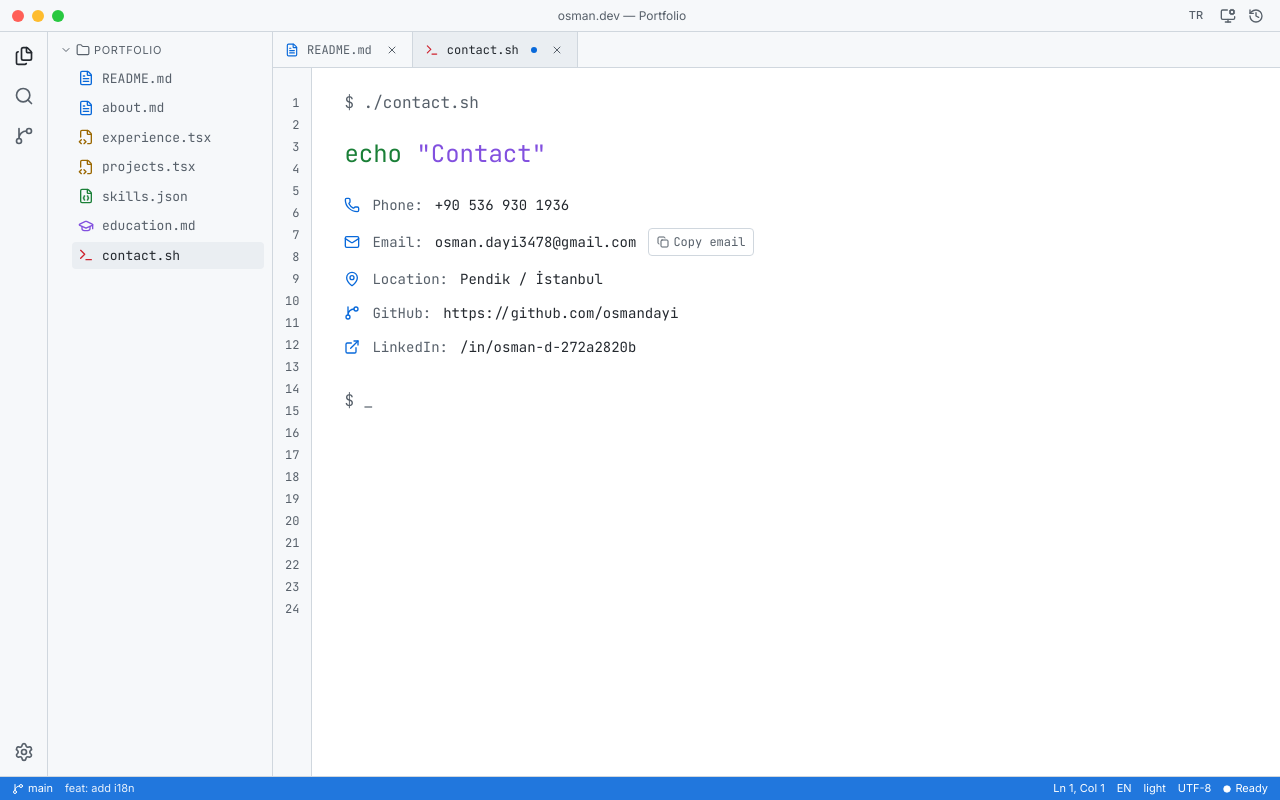
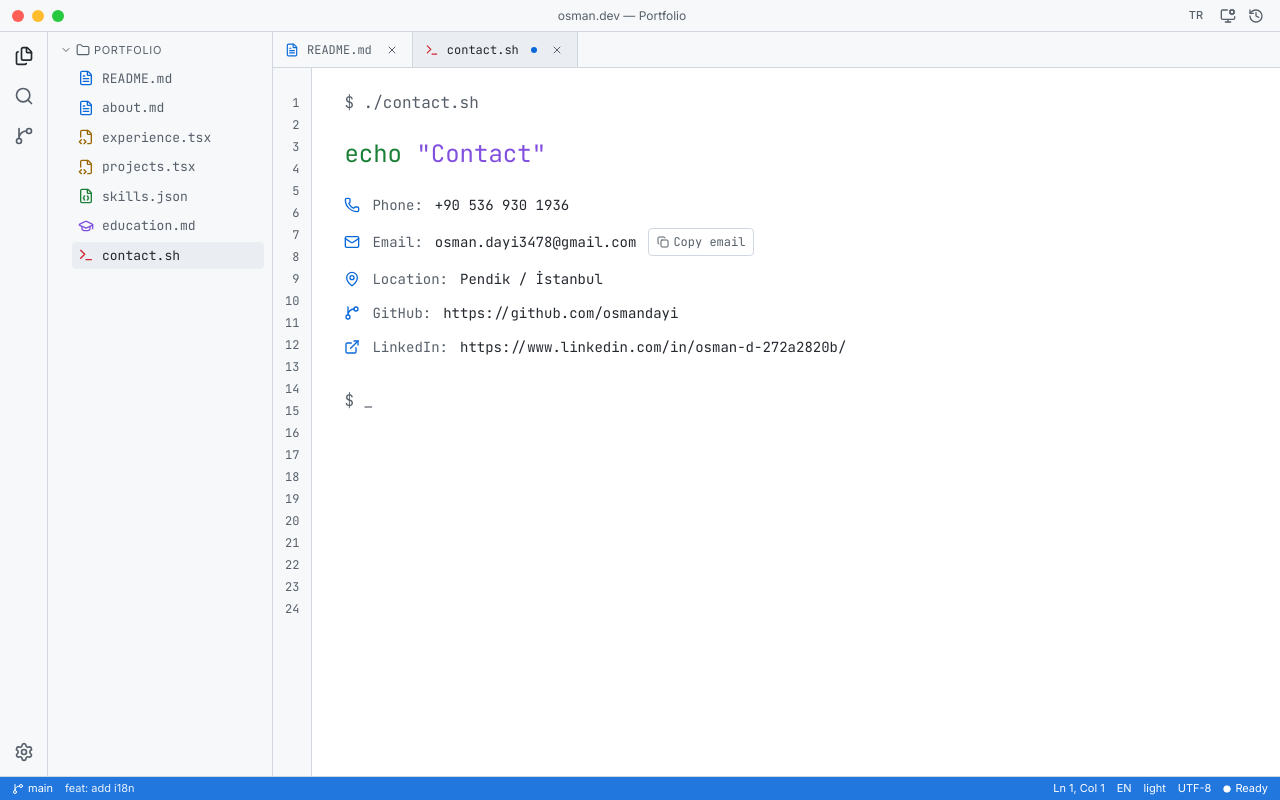
Before and after one commit to osmandayi/portfolio-v2, a Next.js app: page /en/contact in a window 1280 px wide. Built offline with nearby package versions, Linux system fonts and the light colour scheme.

Commit message:
fix(contact): show full LinkedIn url instead of /in/<handle> path
GitHub row already shows the full URL — LinkedIn now matches for
consistency. Added break-all so the long string wraps cleanly inside
the contact list on narrow screens.

```diff
--- a/src/components/content/ContactPage.tsx
+++ b/src/components/content/ContactPage.tsx
@@ -62,7 +62,7 @@ export function ContactPage() {
           <li className="flex items-center gap-3">
             <ExternalLink className="h-4 w-4 text-accent" />
             <span className="text-fg-muted">{t("linkedin")}:</span>
-            <a className="text-fg hover:text-accent" href={LINKEDIN} target="_blank" rel="noreferrer">/in/osman-d-272a2820b</a>
+            <a className="break-all text-fg hover:text-accent" href={LINKEDIN} target="_blank" rel="noreferrer">{LINKEDIN}</a>
           </li>
         </ul>
 
```
